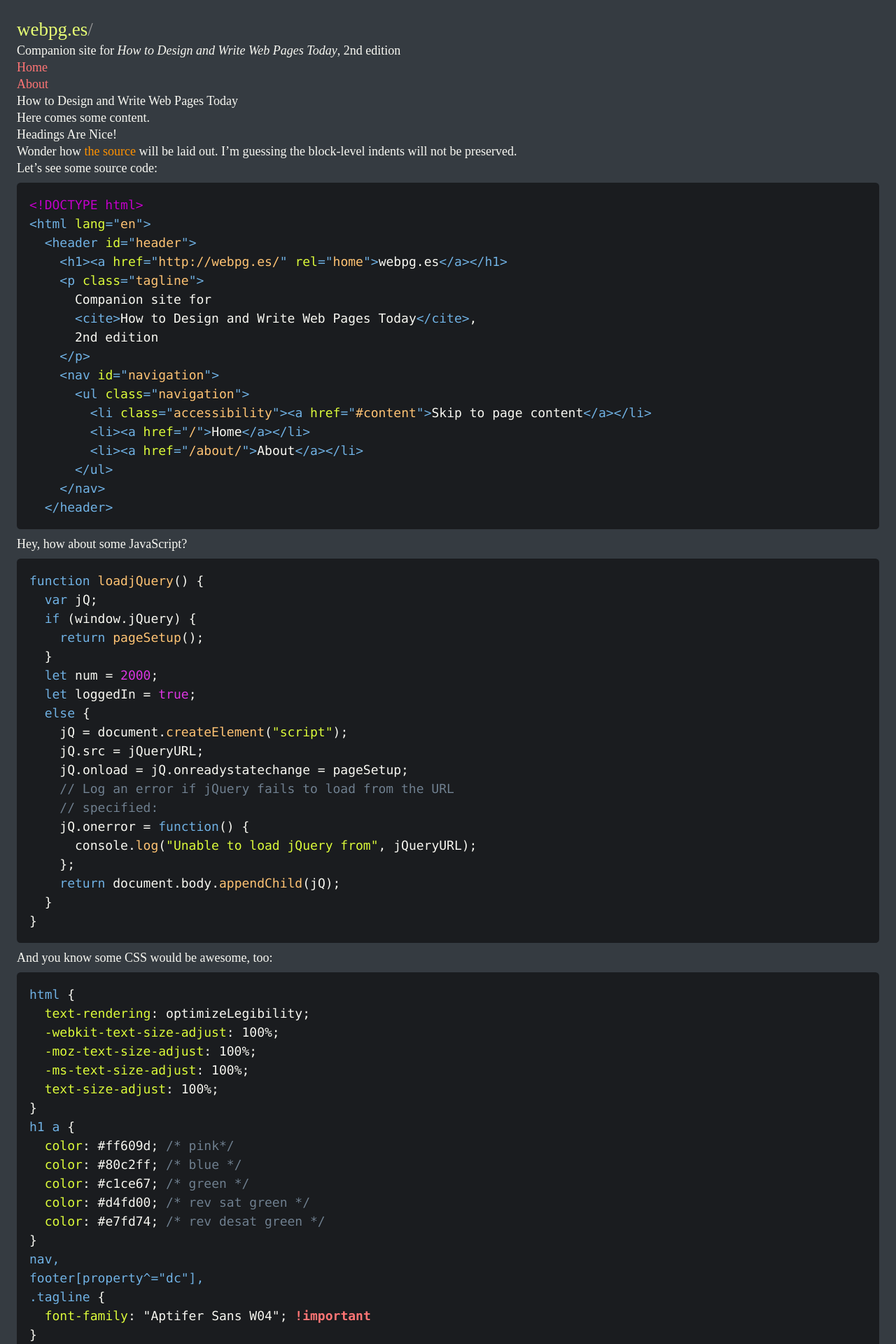
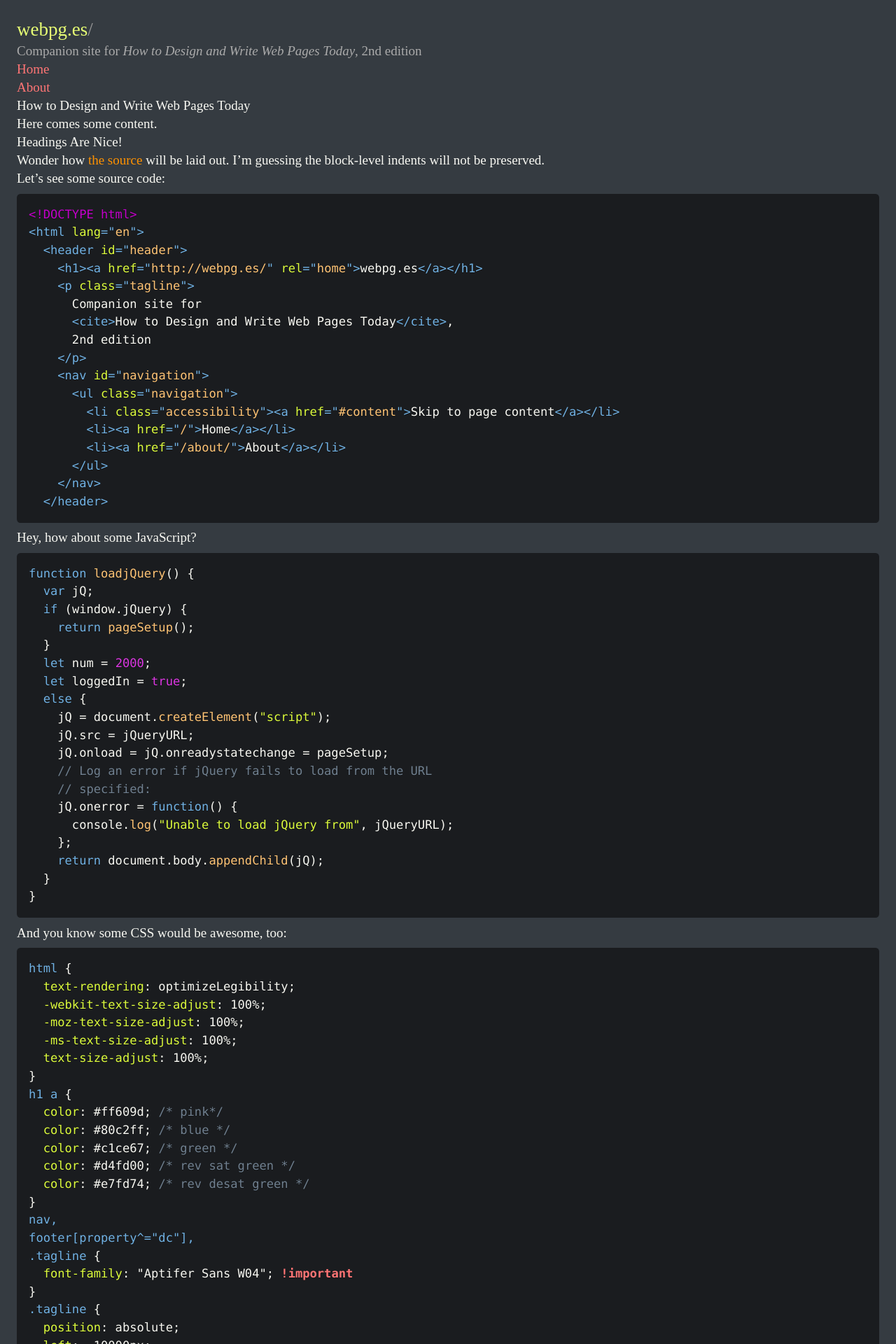
Before and after one commit to karlstolley/webpg.es, a Jekyll site: the page built from index.md, in a window 1280 px wide. Shown: the top 1920 px of the page at 70% size. Built offline with Jekyll 4.4.1, drawn with Linux system fonts in a browser that asks for light colours; nearby versions of some CDN libraries; some web fonts are replaced.

Commit message:
WIP on cleaning up stylesheet; added color vars

```diff
--- a/assets/css/screen.scss
+++ b/assets/css/screen.scss
@@ -11,15 +11,27 @@ a,abbr,acronym,address,applet,article,aside,audio,b,big,blockquote,body,canvas,c
 /*
   End reset CSS.
 
-  Write custom styles in the appropriate sections below (BASE, LAYOUT, MODULAR, and
-  STATE), whose labels are derived from the book Scalable and Modular Architecture for CSS
-  (SMACSS) by Jonathan Snook. See https://smacss.com/
 */
 
+/*
+  Colors:
+*/
+  $pink: #de01e6; // base pink
+  $ltpink: #e069e5; // light pink
+  $red: #ff3d3d; // base red
+  $ltred: #ff7575; // light red
+  $orange: #ffc475; // base orange
+  $ltorange: #ff9200; // light orange
+  $green: #d4fd00; // base green
+  $ltgreen: #e7fd74; // light green
+  $blue: #0f88e5; // base blue
+  $ltblue: #71b2e4; // light blue
+  $text: #f8f8f2; // normal text
+  $dktext: #aaaaaa; // darkened text
+  $background: #353b41; // background slate-blue
+
+
 /* ===== BASE STYLES ============ */
-/* Primarily element selectors for content: headings, paragraphs, lists, and media */
-
-/* Optimal Typographic Rendering */
 html {
   text-rendering: optimizeLegibility;
   -webkit-text-size-adjust: 100%;
@@ -29,8 +41,8 @@ html {
   background: #353b41;
   color: #f8f8f2;
   font-family: "Aptifer Slab W04";
-  font-size: 18px;
-  line-height: 24px;
+  font-size: 19px;
+  line-height: 26px;
   padding: 24px;
 }
 
@@ -46,12 +58,22 @@ nav {
   background: darken(#353b41, 12%);
 }
 */
+pre,
+code {
+  font-size: 90%;
+}
+pre code {
+  font-size: 100%;
+}
 nav a {
   color: #ff609d; /* pink*/
   color: #de01e6; /* rev sat pink */
   color: #e069e5; /* rev desat pink */
   color: #ff3d3d; /* rev base red */
   color: #ff7575; /* rev desat red */
+}
+footer {
+   color: #AAA;
 }
 footer a {
   color: #80c2ff; /* blue */
@@ -75,6 +97,7 @@ nav,
 footer,
 .tagline {
   font-family: "Aptifer Sans W04";
+  color: $dktext;
 }
 .tagline {
   position: absolute;
@@ -118,7 +141,10 @@ cite {
   position: absolute;
   left: -10000px;
 }
-
+.rights,
+.colophon {
+  display: inline;
+}
 
 
 /* ===== STATE STYLES =========== */
```
